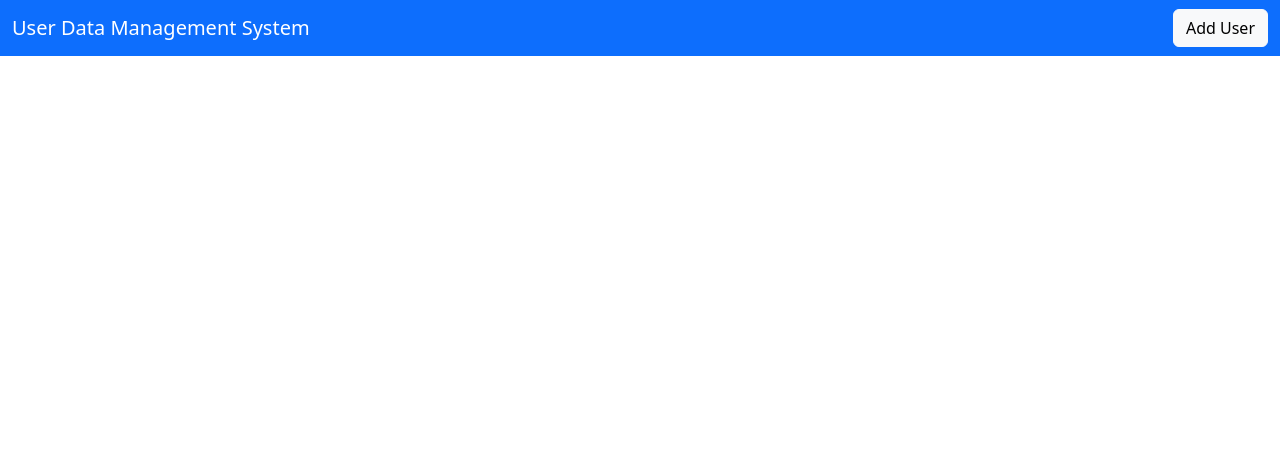
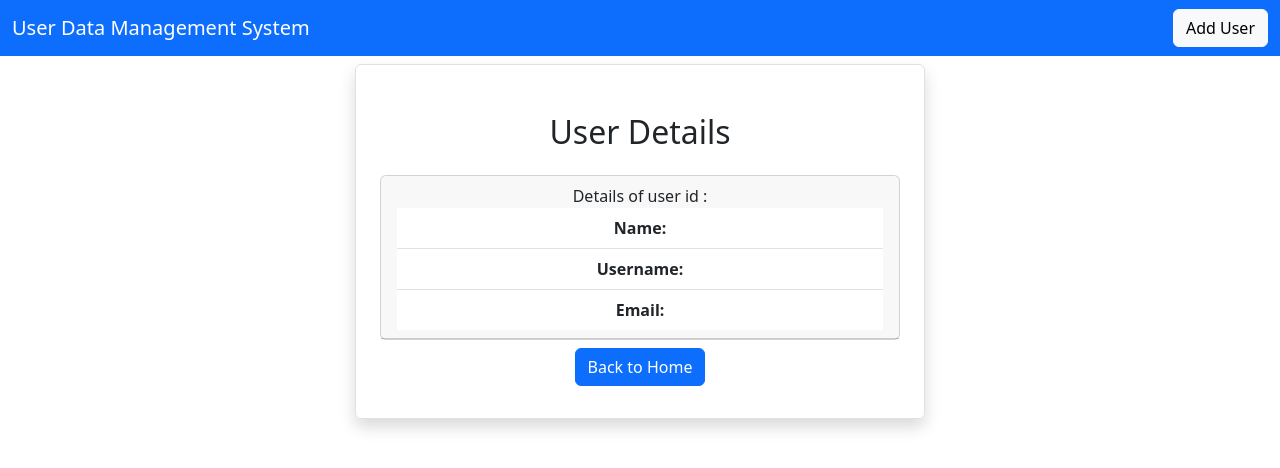
Before and after one commit to DilankaRW/JavaPractice, a React (Create React App) app in the folder Spring Boot/Project 1/frontend/: page /viewuser/1 in a window 1280 px wide. Shown: the top 468 px of the page. Built offline with nearby package versions, Linux system fonts and the light colour scheme; no server answers.

Commit message:
View Information of specific User

```diff
--- a/Spring Boot/Project 1/frontend/src/App.js
+++ b/Spring Boot/Project 1/frontend/src/App.js
@@ -5,6 +5,7 @@
 import AddUser from './users/AddUser';
 import {BrowserRouter as Router, Routes, Route } from 'react-router-dom';
 import EditUser from './users/EditUser';
+import ViewUser from './users/ViewUser';
 
 function App() {
   return (
@@ -13,6 +14,7 @@
       <Navbar/>
       <Routes>
       <Route exact path='/' element={<Home/>} />
+      <Route exact path='/viewuser/:id' element={<ViewUser/>} />
       <Route exact path='/adduser' element={<AddUser/>} />
       <Route exact path='/edituser/:id' element={<EditUser/>} />
       </Routes>
--- a/Spring Boot/Project 1/frontend/src/Pages/Home.js
+++ b/Spring Boot/Project 1/frontend/src/Pages/Home.js
@@ -45,7 +45,7 @@
                     <td>{user.username}</td>
                     <td>{user.email}</td>
                     <td>
-                    <button className='btn btn-primary mx-2'>View</button>
+                    <Link className='btn btn-primary mx-2' to={`/viewuser/${user.id}`}>View</Link>
                     <Link className='btn btn-outline-primary mx-2' to={`/edituser/${user.id}`}>Edit</Link>
                     <button className='btn btn-danger mx-2' onClick={() => deleteUser(user.id)}>Delete</button>
                     </td>
--- a/Spring Boot/Project 1/frontend/src/users/ViewUser.js
+++ b/Spring Boot/Project 1/frontend/src/users/ViewUser.js
@@ -0,0 +1,53 @@
+import axios from "axios";
+import React, { useEffect, useState } from "react";
+import { Link, useParams } from "react-router-dom";
+
+export default function ViewUser() {
+
+    const [user, setUser]=useState({
+        name:"",
+        username:"",
+        email:"",
+    });
+
+    const {id} = useParams();
+
+    useEffect(()=>{
+        loadUser();
+    }, [])
+
+    const loadUser = async () => {
+        const result = await axios.get(`http://localhost:8080/user/${id}`)
+        setUser(result.data)
+    }
+
+  return (
+    <div className="container">
+      <div className="row">
+        <div className="col-md-6 offset-md-3 border rounded p-4 mt-2 shadow">
+          <h2 className="text-center m-4">User Details</h2>
+          <div className="card">
+            <div className="card-header">
+              Details of user id : {user.id}
+              <ul className="list-group list-group-flush">
+                <li className="list-group-item">
+                  <b>Name: </b>
+                  {user.name}
+                </li>
+                <li className="list-group-item">
+                  <b>Username: </b>
+                  {user.username}
+                </li>
+                <li className="list-group-item">
+                  <b>Email: </b>
+                  {user.email}
+                </li>
+              </ul>
+            </div>
+          </div>
+          <Link className="btn btn-primary my-2" to={"/"}>Back to Home</Link>
+        </div>
+      </div>
+    </div>
+  );
+}
```
